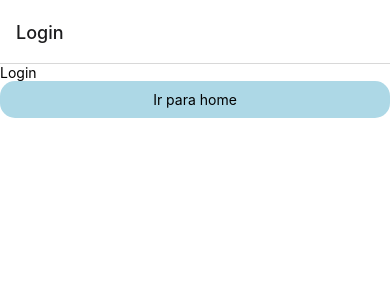
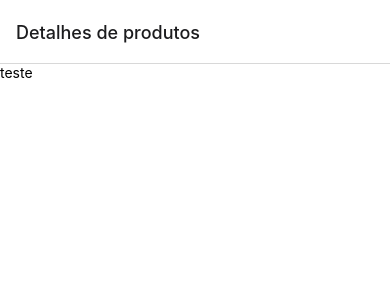
Before and after one commit to juliafclima/trabalho-react-NATIVE-grupo2, a React Native app in the folder trabalhog2/: screen / in a window 390 px wide. Shown: the top 300 px of the page. Built offline with nearby package versions, Linux system fonts and the light colour scheme.

Commit message:
Teste commit.

```diff
--- a/trabalhog2/src/routes/index.jsx
+++ b/trabalhog2/src/routes/index.jsx
@@ -12,6 +12,10 @@ export const Rotas = () => {
   return (
     <NavigationContainer>
       <Navigator>
+      <Screen
+          name='DetalhesProdutos'
+          component={DetalhesProdutos}
+          options={{ title: 'Detalhes de produtos' }} />
         <Screen
           name='Login'
           component={Login}
@@ -24,10 +28,7 @@ export const Rotas = () => {
           name='Produtos'
           component={Produtos}
           options={{ title: 'Produtos' }} />
-        <Screen
-          name='DetalhesProdutos'
-          component={DetalhesProdutos}
-          options={{ title: 'Detalhes de produtos' }} />
+
         <Screen
           name='Integrantes'
           component={Integrantes}
--- a/trabalhog2/src/screens/detalhesprodutos/index.jsx
+++ b/trabalhog2/src/screens/detalhesprodutos/index.jsx
@@ -3,7 +3,9 @@ import { View, Text, StyleSheet } from 'react-native';
 export const DetalhesProdutos = () => {
   return (
     <View style={styles.container}>
-      <Text>Detalhes de Produtos</Text>
+      <Text>
+        teste
+      </Text>
     </View>
   );
 };
```
Also changed, not shown: trabalhog2/src/screens/detalhesprodutos/style.jsx (added), 2 other files (tests, documents, lock files or other folders).
